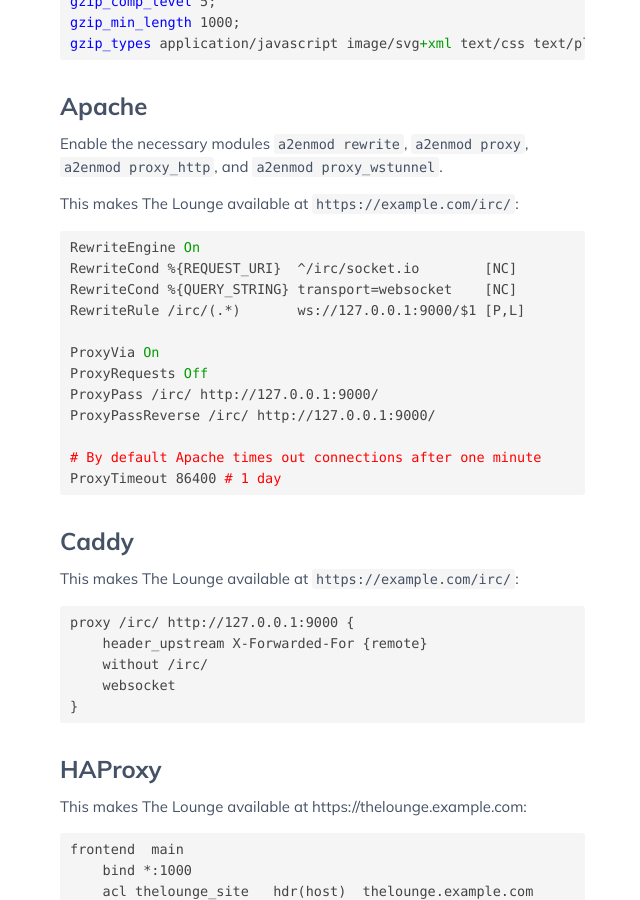
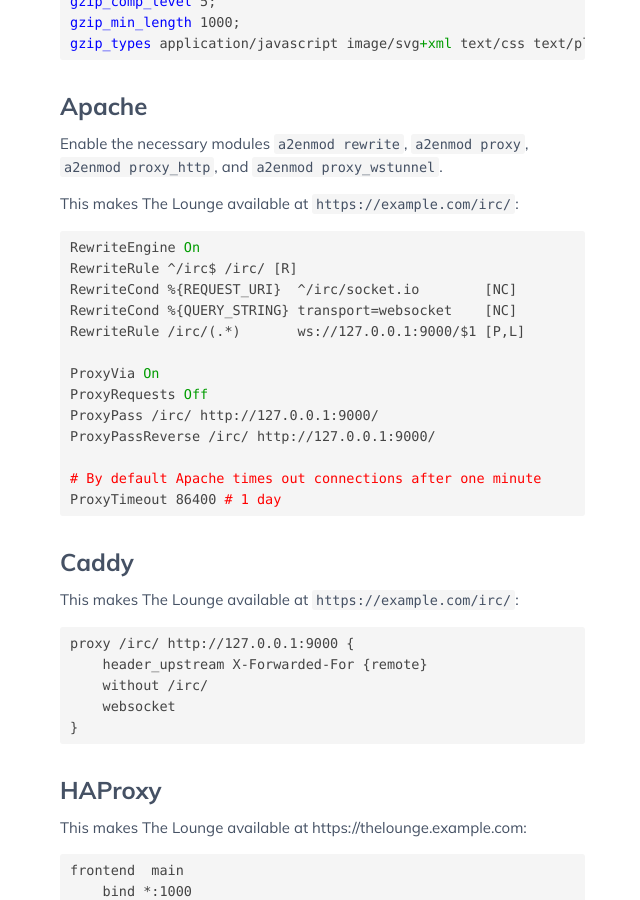
Before and after one commit to thelounge/thelounge.github.io, a Jekyll site: the page built from _guides/reverse-proxies.md, in a window 1280 px wide and 900 px high, scrolled down 1393 px. Shown: the whole window, without its empty margins (410-1050 px from the left). Built offline with Jekyll 4.4.1, drawn with Linux system fonts in a browser that asks for light colours; comment, search, counter and statistics services are not loaded.

Commit message:
Add missing Apache rewrite rule

````diff
--- a/_guides/reverse-proxies.md
+++ b/_guides/reverse-proxies.md
@@ -55,6 +55,7 @@
 
 ```apache
 RewriteEngine On
+RewriteRule ^/irc$ /irc/ [R]
 RewriteCond %{REQUEST_URI}  ^/irc/socket.io        [NC]
 RewriteCond %{QUERY_STRING} transport=websocket    [NC]
 RewriteRule /irc/(.*)       ws://127.0.0.1:9000/$1 [P,L]
````
